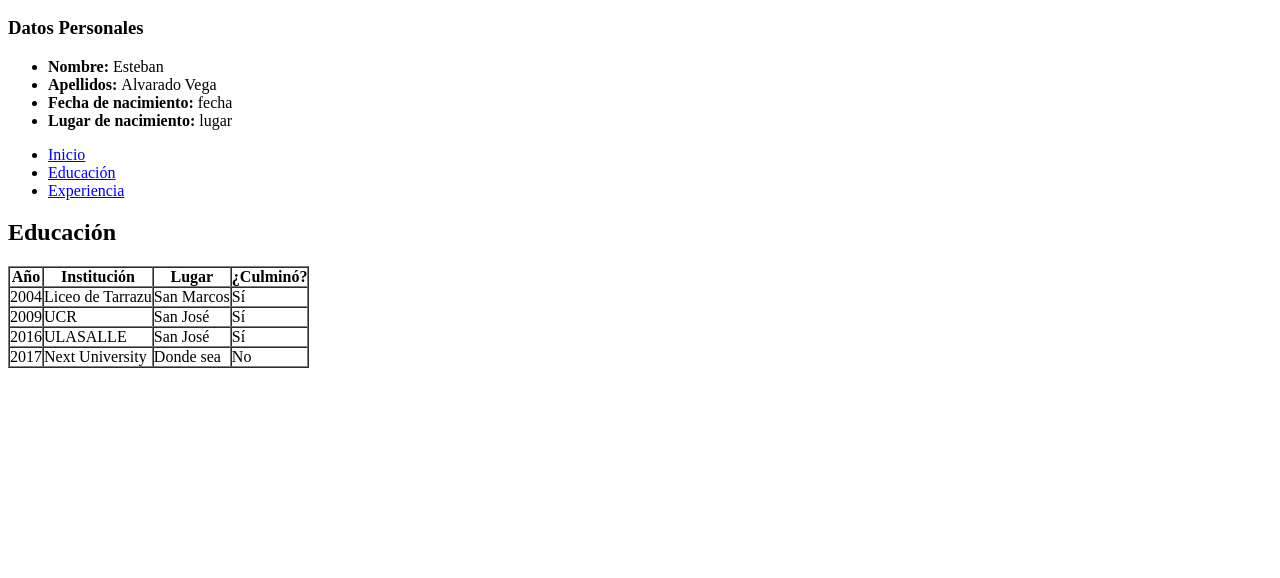
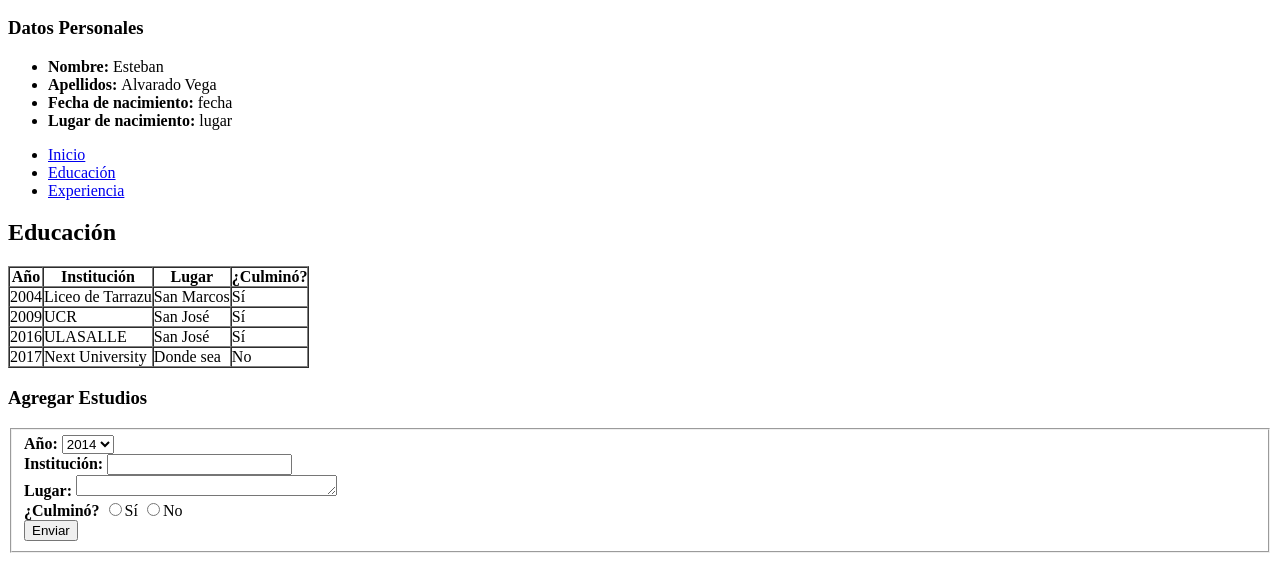
Before and after one commit to stbn1187/proyectohtml1, a plain HTML site: page educacion.html in a window 1280 px wide. Shown: the part 222-800 px from the top of the page. Drawn offline with Linux system fonts and the light colour scheme.

Commit message:
Update educacion.html

```diff
--- a/educacion.html
+++ b/educacion.html
@@ -64,5 +64,25 @@
       <td>No</td>
     </tr>
   </table>
+    <h3>Agregar Estudios</h3>
+  <form autocomplete="off" name="Agregar Estudios">
+    <fieldset>
+    <strong>Año: </strong>
+        <select>
+          <option>2014</option>
+          <option>2015</option>
+          <option>2016</option>
+          <option>2017</option>
+        </select><br>
+    <label for="institucion"><strong>Institución: </strong></label>
+    <input type="text" id="institucion" required><br>
+    <label for="lugar"><strong>Lugar: </strong></label>
+    <textarea name="lugar" id="" rows="1" cols="30"></textarea><br>
+    <label for="culmino"><strong>¿Culminó? </strong></label>
+    <input type="radio" name="culmino">Sí
+    <input type="radio" name="culmino">No <br>
+    <input type="submit" value="Enviar"
+    </fieldset>
+  </form>
   </body>
   </html>
```
